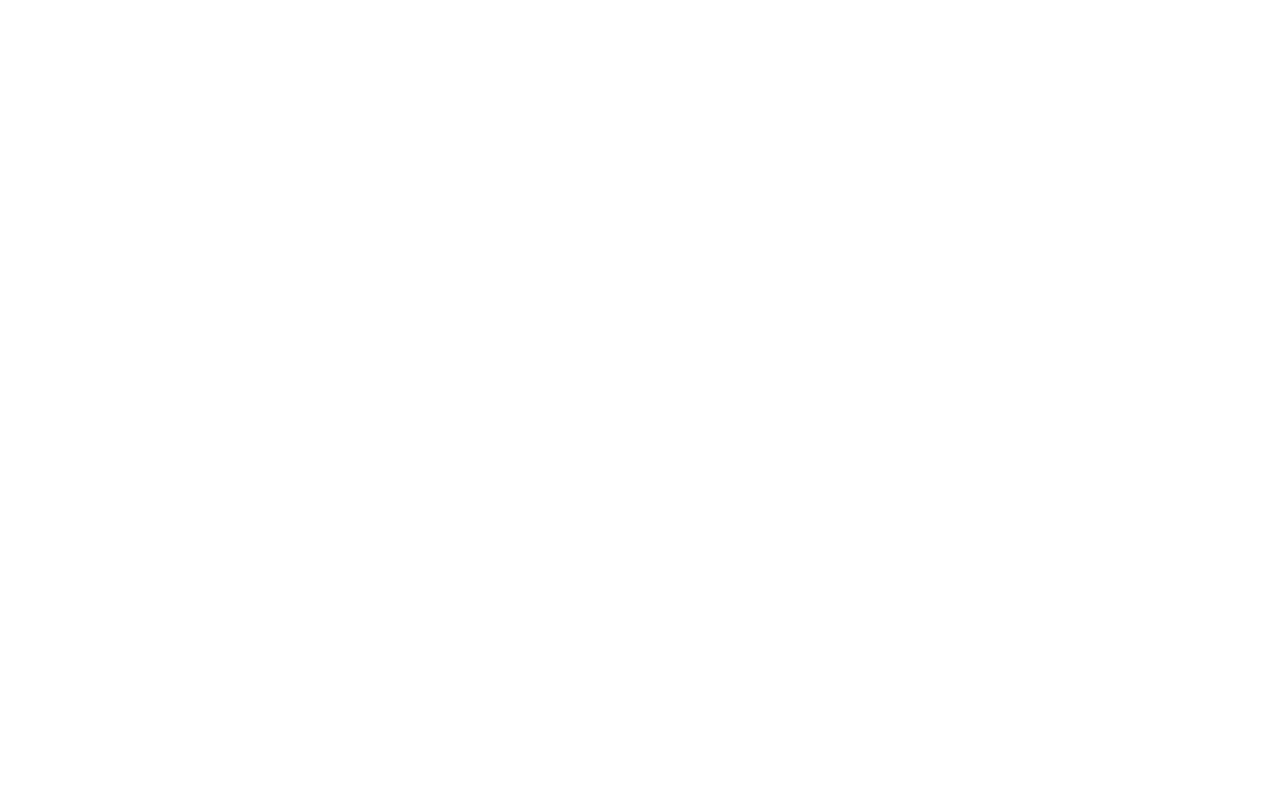
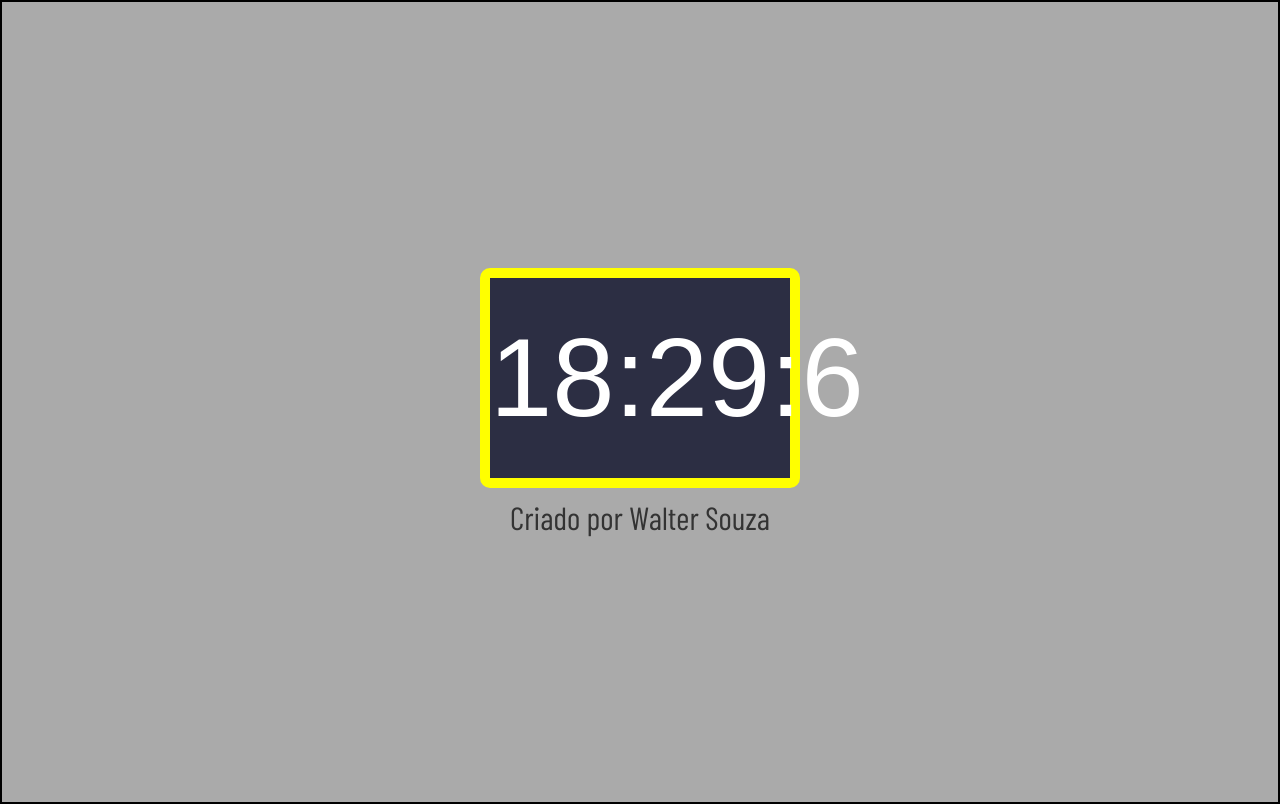
Before and after one commit to walterhml/projeto-relogio, a plain HTML site: page index.html in a window 1280 px wide. Drawn offline with nearby package versions, Linux system fonts and the light colour scheme; a web font is replaced by a local one.

Commit message:
subindo parte final do relogio digital

```diff
--- a/index.html
+++ b/index.html
@@ -1,34 +1,24 @@
 <!DOCTYPE html>
 <html lang="pt-br">
+
 <head>
     <meta charset="UTF-8">
     <meta name="viewport" content="width=device-width, initial-scale=1.0">
     <title>Projeto relogio</title>
+    <link rel="stylesheet" href="style.css">
+    <link rel="preconnect" href="https://fonts.googleapis.com">
+    <link rel="preconnect" href="https://fonts.gstatic.com" crossorigin>
+    <link href="https://fonts.googleapis.com/css2?family=Barlow+Condensed&family=Qahiri&display=swap" rel="stylesheet">
 </head>
+
 <body>
 
+    <div class="relogio">
+        <div class="display">00:00:00</div>
+        <footer>Criado por Walter Souza</footer>
+    </div>
 
+    <script src="script.js"></script>
+</body>
 
-
-
-
-
-
-
-
-
-
-
-
-
-
-
-
-
-
-
-
-
-
-</body>
 </html>
--- a/script.js
+++ b/script.js
@@ -0,0 +1,9 @@
+function atualizarTempo() {
+    let display = document.querySelector('.display')
+    let agora = new Date();
+    let horario = agora.getHours() + ':' + agora.getMinutes() + ':' + agora.getSeconds();
+    display.textContent = horario;
+}
+
+atualizarTempo()
+setInterval(atualizarTempo, 1000)
--- a/style.css
+++ b/style.css
@@ -0,0 +1,36 @@
+html,
+body {
+    margin: 0;
+    padding: 0;
+    background-color: #aaa;
+}
+
+.relogio {
+    border: solid 2px;
+    height: 100vh;
+    display: flex;
+    flex-direction: column;
+    align-items: center;
+    justify-content: center;
+}
+
+.display {
+    background-color: #2c2e43;
+    width: 300px;
+    height: 200px;
+    text-align: center;
+    line-height: 200px;
+    border-radius: 10px;
+    color: #fff;
+    font-size: 7rem;
+    font-family: 'Qahiri', sans-serif;
+    border: solid 10px yellow;
+
+}
+
+footer {
+    font-size: 2rem;
+    margin-top: 10px;
+    color: #333;
+    font-family: 'Barlow Condensed', sans-serif;
+}
```
